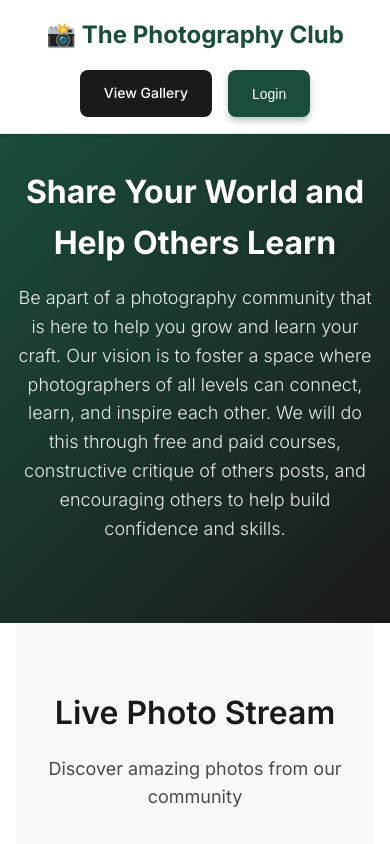
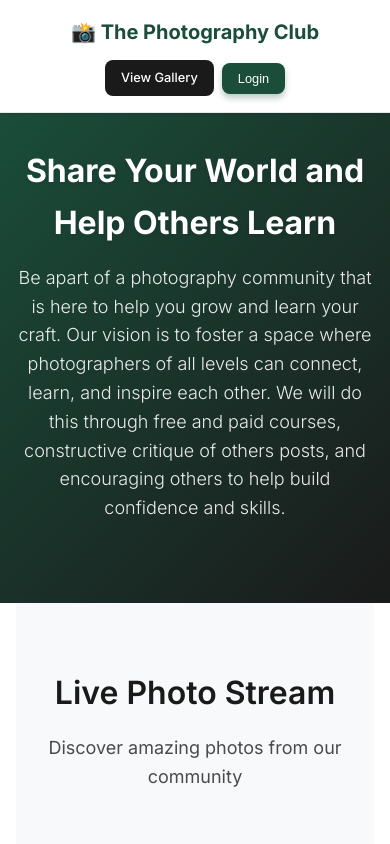
Before and after one commit to lenb209/PhotoApp, a website: page frontend/index.html in a window 390 px wide. Shown: the top 844 px of the page. Drawn offline with Linux system fonts and the light colour scheme; no server answers.

Commit message:
Improve navbar alignment and CSS compatibility
- Implement full-width navbar with logo aligned to left edge and navigation to right edge
- Add responsive design for mobile and tablet screens
- Enhance flexbox positioning with proper margins and flex properties
- Add consistent header height (min-height: 60px)
- Fix CSS compatibility by adding standard line-clamp property alongside webkit version

```diff
--- a/frontend/dashboard.css
+++ b/frontend/dashboard.css
@@ -801,6 +801,7 @@
     margin-bottom: 1rem;
     display: -webkit-box;
     -webkit-line-clamp: 2;
+    line-clamp: 2;
     -webkit-box-orient: vertical;
     overflow: hidden;
 }
--- a/frontend/styles.css
+++ b/frontend/styles.css
@@ -35,6 +35,13 @@ body {
     padding: 0 20px;
 }
 
+/* Full-width container for header */
+.header .container {
+    max-width: none;
+    padding: 0 20px;
+    width: 100%;
+}
+
 /* Header */
 .header {
     background: var(--background-primary);
@@ -46,10 +53,15 @@ body {
     box-shadow: 0 1px 3px rgba(0, 0, 0, 0.1);
 }
 
+/* Full-width container for header */
 .header .container {
+    max-width: none;
+    padding: 0 20px;
+    width: 100%;
     display: flex;
     justify-content: space-between;
     align-items: center;
+    min-height: 60px;
 }
 
 .logo {
@@ -58,12 +70,18 @@ body {
     color: var(--primary-color);
     text-shadow: none;
     text-decoration: none;
+    flex-shrink: 0;
+    margin-right: auto;
+    white-space: nowrap;
 }
 
 /* Navigation */
 .nav {
     display: flex;
     gap: 1rem;
+    align-items: center;
+    flex-shrink: 0;
+    margin-left: auto;
 }
 
 /* Buttons */
@@ -1222,5 +1240,48 @@ input[type="text"]:focus, textarea:focus, input[type="email"]:focus, input[type=
     color: var(--error-color);
     font-size: 0.875rem;
     margin-top: 0.25rem;
-    display: block;
 }
+
+/* Responsive Design */
+@media (max-width: 768px) {
+    .header .container {
+        padding: 0 1rem;
+        flex-wrap: nowrap;
+    }
+
+    .logo {
+        font-size: 1.25rem;
+        margin-right: 1rem;
+    }
+
+    .nav {
+        gap: 0.5rem;
+        flex-wrap: wrap;
+        justify-content: flex-end;
+    }
+
+    .nav .btn-primary,
+    .nav .btn-secondary {
+        padding: 0.5rem 1rem;
+        font-size: 0.8rem;
+    }
+}
+
+@media (max-width: 480px) {
+    .header .container {
+        flex-direction: column;
+        gap: 0.75rem;
+        align-items: stretch;
+        min-height: auto;
+    }
+
+    .logo {
+        text-align: center;
+        margin-right: 0;
+    }
+
+    .nav {
+        justify-content: center;
+        margin-left: 0;
+    }
+}
```
